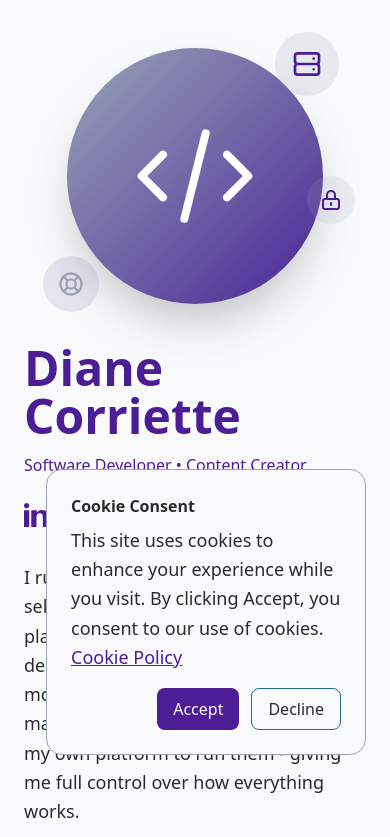
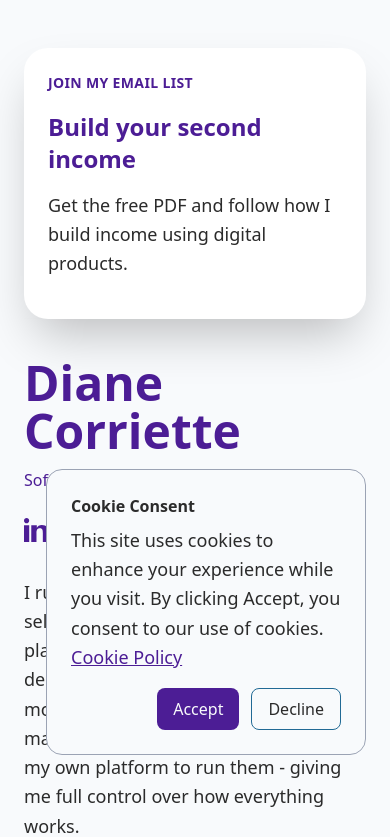
Before and after one commit to djangify/todianedev, a Django app: page / in a window 390 px wide. Shown: the part 65-902 px from the top of the page. Run offline with Django 5.2, Linux system fonts and the light colour scheme; data that the repository does not hold is empty; style sheets or scripts are compiled from the project's sources; some libraries are stand-ins or nearby versions.

Commit message:
Add signup box to hero

```diff
--- a/core/templates/core/hero.html
+++ b/core/templates/core/hero.html
@@ -60,39 +60,39 @@
 
       </div>
     </div>
+    <!-- Hero Signup Form -->
+    <div class="flex items-center justify-center mb-10 lg:mb-0">
+      <div class="relative w-full max-w-md">
 
-    <!-- Hero Icon -->
-    <div class="flex items-center justify-center mb-10 lg:mb-0" aria-hidden="true">
-      <div class="relative">
-        <!-- Main icon container -->
-        <div class="w-64 h-64 md:w-80 md:h-80 lg:w-96 lg:h-96 rounded-full bg-gradient-to-br from-[color:var(--color-brand-accent)] to-[color:var(--color-brand-primary)] flex items-center justify-center shadow-2xl">
-          <!-- Code/Terminal icon representing Django development -->
-          <svg class="w-32 h-32 md:w-40 md:h-40 lg:w-48 lg:h-48 text-white" fill="none" stroke="currentColor" viewBox="0 0 24 24">
-            <path stroke-linecap="round" stroke-linejoin="round" stroke-width="1.5" d="M10 20l4-16m4 4l4 4-4 4M6 16l-4-4 4-4"/>
-          </svg>
+        <!-- angled background layer -->
+        <div class="absolute inset-0 bg-[color:var(--color-brand-light)]
+          [clip-path:polygon(0_0,100%_0,92%_100%,0_100%)]">
         </div>
 
-        <!-- Floating accent elements -->
-        <div class="absolute -top-4 -right-4 w-16 h-16 md:w-20 md:h-20 rounded-full bg-[color:var(--color-brand-accent)]/20 flex items-center justify-center">
-          <svg class="w-8 h-8 md:w-10 md:h-10 text-[color:var(--color-brand-primary)]" fill="none" stroke="currentColor" viewBox="0 0 24 24">
-            <path stroke-linecap="round" stroke-linejoin="round" stroke-width="2" d="M5 12h14M5 12a2 2 0 01-2-2V6a2 2 0 012-2h14a2 2 0 012 2v4a2 2 0 01-2 2M5 12a2 2 0 00-2 2v4a2 2 0 002 2h14a2 2 0 002-2v-4a2 2 0 00-2-2m-2-4h.01M17 16h.01"/>
-          </svg>
+        <!-- original box (UNCHANGED) -->
+        <div class="relative z-10 w-full max-w-md rounded-3xl bg-white shadow-2xl p-6 md:p-8 lg:p-10">
+          <div class="space-y-4">
+            <p class="text-sm uppercase tracking-wide text-[color:var(--color-brand-primary)] font-semibold">
+              Join my email list
+            </p>
+
+            <h2 class="text-2xl md:text-3xl font-semibold text-[color:var(--color-brand-primary)]">
+              Build your second income
+            </h2>
+
+            <p class="text-[color:var(--color-font-main)] leading-relaxed">
+              Get the free PDF and follow how I build income using digital products.
+            </p>
+
+            <!-- MailerLite form -->
+            <div class="ml-form-embed" data-account="2151711">
+              <!-- MailerLite HTML form code goes here -->
+            </div>
+          </div>
         </div>
 
-        <div class="absolute -bottom-2 -left-6 w-14 h-14 md:w-16 md:h-16 rounded-full bg-[color:var(--color-brand-primary)]/10 flex items-center justify-center">
-          <svg class="w-7 h-7 md:w-8 md:h-8 text-[color:var(--color-brand-accent)]" fill="none" stroke="currentColor" viewBox="0 0 24 24">
-            <path stroke-linecap="round" stroke-linejoin="round" stroke-width="2" d="M18.364 5.636l-3.536 3.536m0 5.656l3.536 3.536M9.172 9.172L5.636 5.636m3.536 9.192l-3.536 3.536M21 12a9 9 0 11-18 0 9 9 0 0118 0zm-5 0a4 4 0 11-8 0 4 4 0 018 0z"/>
-          </svg>
-        </div>
-
-        <div class="absolute top-1/2 -right-8 w-12 h-12 md:w-14 md:h-14 rounded-full bg-[color:var(--color-brand-accent)]/15 flex items-center justify-center">
-          <svg class="w-6 h-6 md:w-7 md:h-7 text-[color:var(--color-brand-primary)]" fill="none" stroke="currentColor" viewBox="0 0 24 24">
-            <path stroke-linecap="round" stroke-linejoin="round" stroke-width="2" d="M12 15v2m-6 4h12a2 2 0 002-2v-6a2 2 0 00-2-2H6a2 2 0 00-2 2v6a2 2 0 002 2zm10-10V7a4 4 0 00-8 0v4h8z"/>
-          </svg>
-        </div>
       </div>
     </div>
-
   </section>
 
   <!-- Decorative Divider -->
```
